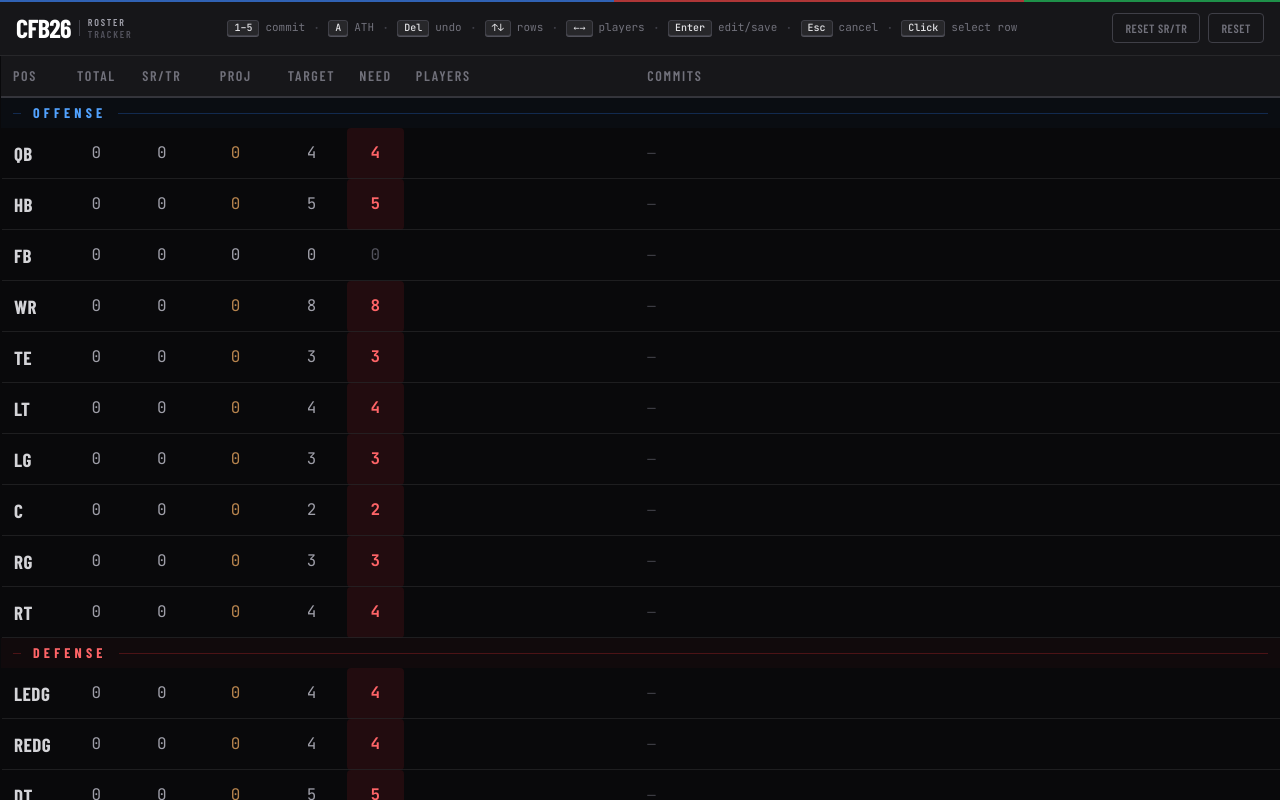
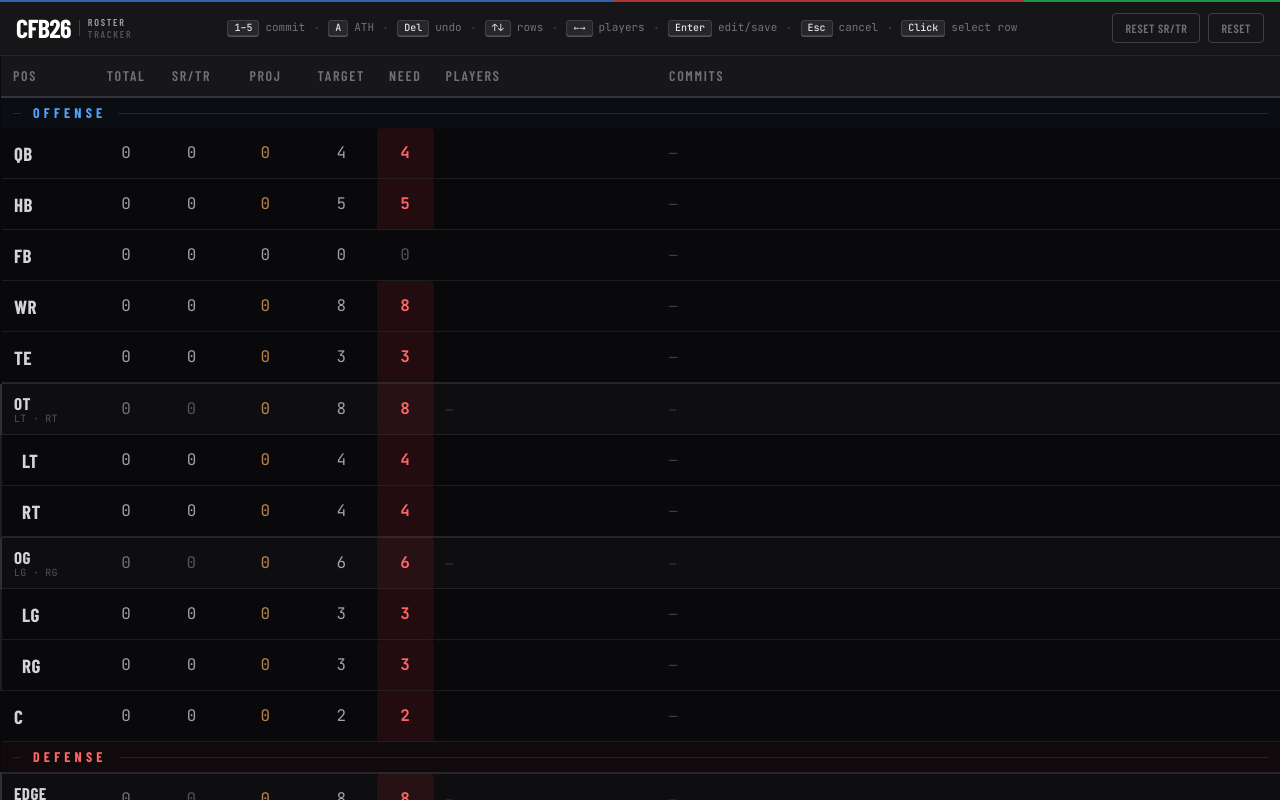
Before and after one commit to alexmanzo/cfb26-roster-tracker, a Vue app: page / in a window 1280 px wide. Shown: the top 800 px of the page. Built offline with nearby package versions, Linux system fonts and the light colour scheme.

Commit message:
Super group support

```diff
--- a/src/components/PositionRow.vue
+++ b/src/components/PositionRow.vue
@@ -10,6 +10,7 @@ const props = defineProps<{
   derived: DerivedStats;
   isFocused: boolean;
   athPending: boolean;
+  isSubRow?: boolean;
 }>();
 
 const emit = defineEmits<{
@@ -85,12 +86,12 @@ function needBg(need: number): string {
     <!-- Position label -->
     <td
       class="px-3 py-2.5 whitespace-nowrap transition-colors"
-      :class="isFocused ? 'border-l-2 border-blue-500' : 'border-l-2 border-transparent'"
+      :class="isFocused ? 'border-l-2 border-blue-500' : isSubRow ? 'border-l-2 border-zinc-700/40' : 'border-l-2 border-transparent'"
     >
       <div class="flex items-center gap-2">
         <span
           class="font-barlow font-bold text-[19px] tracking-wide leading-none"
-          :class="isFocused ? 'text-zinc-100' : 'text-zinc-300'"
+          :class="[isFocused ? 'text-zinc-100' : 'text-zinc-300', isSubRow && !isFocused ? 'ml-2' : '']"
           >{{ pos.label }}</span
         >
         <span v-if="isFocused" class="inline-block w-1 h-1 rounded-full bg-blue-400 animate-pulse" />
--- /dev/null
+++ b/src/components/PositionSuperGroupRow.vue
@@ -0,0 +1,82 @@
+<script setup lang="ts">
+import type { PositionSuperGroup, SuperGroupDerivedStats } from '../types/roster';
+import EditableCell from './EditableCell.vue';
+
+const props = defineProps<{
+  sg: PositionSuperGroup;
+  derived: SuperGroupDerivedStats;
+  memberLabels: string[];
+}>();
+
+const emit = defineEmits<{
+  'update:target': [sgId: string, value: number];
+}>();
+
+function needClass(need: number): string {
+  if (need > 0) return 'text-red-400 font-bold';
+  return 'text-emerald-400';
+}
+
+function needBg(need: number): string {
+  if (need > 0) return 'bg-red-500/10';
+  return '';
+}
+</script>
+
+<template>
+  <tr class="border-t-2 border-t-zinc-700/50 border-b border-b-zinc-700/40 bg-zinc-800/20">
+    <!-- Position label -->
+    <td class="px-3 py-2 whitespace-nowrap border-l-2 border-zinc-600/50">
+      <div class="flex flex-col gap-0.5">
+        <span class="font-barlow font-bold text-[17px] tracking-wide leading-none text-zinc-300">
+          {{ sg.label }}
+        </span>
+        <span class="font-jetbrains text-[10px] text-zinc-600 tracking-wide leading-none">
+          {{ memberLabels.join(' · ') }}
+        </span>
+      </div>
+    </td>
+
+    <!-- Total (combined) -->
+    <td class="px-3 py-2 text-center font-jetbrains tabular-data text-base text-zinc-500">
+      {{ derived.total }}
+    </td>
+
+    <!-- SR/TR (combined, read-only) -->
+    <td class="px-3 py-2 text-center font-jetbrains tabular-data text-base text-zinc-600">
+      {{ derived.srTrSum }}
+    </td>
+
+    <!-- Projected (combined) -->
+    <td
+      class="px-3 py-2 text-center font-jetbrains tabular-data text-base"
+      :class="derived.projected < sg.target ? 'text-orange-300/70' : 'text-zinc-500'"
+    >
+      {{ derived.projected }}
+    </td>
+
+    <!-- Target (group-level, editable) -->
+    <td class="px-2 py-1.5 text-center" @click.stop>
+      <EditableCell :value="sg.target" @update:value="emit('update:target', sg.id, $event)" />
+    </td>
+
+    <!-- Need -->
+    <td
+      class="px-3 py-2 text-center font-jetbrains tabular-data text-base rounded-sm"
+      :class="[needClass(derived.need), needBg(derived.need)]"
+    >
+      <span v-if="derived.need > 0">{{ derived.need }}</span>
+      <span v-else class="text-zinc-600">0</span>
+    </td>
+
+    <!-- Players — managed per sub-row -->
+    <td class="px-3 py-2">
+      <span class="text-zinc-700 text-xs font-jetbrains">—</span>
+    </td>
+
+    <!-- Commits — managed per sub-row -->
+    <td class="px-3 py-2">
+      <span class="text-zinc-700 text-xs font-jetbrains">—</span>
+    </td>
+  </tr>
+</template>
--- a/src/components/RosterTable.vue
+++ b/src/components/RosterTable.vue
@@ -1,15 +1,18 @@
 <script setup lang="ts">
 import { computed, onMounted, onUnmounted } from 'vue';
-import type { DerivedStats } from '../types/roster';
+import type { DerivedStats, PositionGroup, PositionSuperGroup, SuperGroupDerivedStats } from '../types/roster';
 import { useRosterStore } from '../composables/useRosterStore';
 import { useKeyboardNav } from '../composables/useKeyboardNav';
 import PositionRow from './PositionRow.vue';
+import PositionSuperGroupRow from './PositionSuperGroupRow.vue';
 
 const {
   state,
   derivedMap,
+  superGroupDerivedMap,
   updateSrTr,
   updateTarget,
+  updateSuperGroupTarget,
   addPlayer,
   removePlayer,
   updatePlayerOvr,
@@ -19,6 +22,59 @@ const {
 } = useRosterStore();
 
 const positionIds = computed(() => state.value.positions.map(p => p.id));
+
+type RenderItem =
+  | { kind: 'section'; key: string; def: GroupDef }
+  | { kind: 'superGroup'; key: string; sg: PositionSuperGroup; memberLabels: string[] }
+  | { kind: 'position'; key: string; pos: PositionGroup; isSubRow: boolean };
+
+const renderItems = computed((): RenderItem[] => {
+  const items: RenderItem[] = [];
+  const rendered = new Set<string>();
+  const posOrder = new Map(state.value.positions.map((p, i) => [p.id, i]));
+
+  // Build map: firstMemberId -> superGroup
+  const sgFirstMap = new Map<string, PositionSuperGroup>();
+  for (const sg of state.value.superGroups) {
+    const firstId = [...sg.memberIds].sort(
+      (a, b) => (posOrder.get(a) ?? 999) - (posOrder.get(b) ?? 999)
+    )[0];
+    if (firstId !== undefined) sgFirstMap.set(firstId, sg);
+  }
+
+  for (const pos of state.value.positions) {
+    if (rendered.has(pos.id)) continue;
+
+    // Section divider (OFFENSE / DEFENSE / SPECIAL TEAMS)
+    const groupDef = getGroupForStart(pos.id);
+    if (groupDef) items.push({ kind: 'section', key: `section-${groupDef.label}`, def: groupDef });
+
+    const sg = sgFirstMap.get(pos.id);
+    if (sg) {
+      // Emit super group header then all members together
+      const memberLabels = sg.memberIds.map(
+        id => state.value.positions.find(p => p.id === id)?.label ?? id.toUpperCase()
+      );
+      items.push({ kind: 'superGroup', key: `sg-${sg.id}`, sg, memberLabels });
+
+      const members = [...sg.memberIds].sort(
+        (a, b) => (posOrder.get(a) ?? 999) - (posOrder.get(b) ?? 999)
+      );
+      for (const memberId of members) {
+        const memberPos = state.value.positions.find(p => p.id === memberId);
+        if (memberPos) {
+          items.push({ kind: 'position', key: `pos-${memberPos.id}`, pos: memberPos, isSubRow: true });
+          rendered.add(memberId);
+        }
+      }
+    } else {
+      items.push({ kind: 'position', key: `pos-${pos.id}`, pos, isSubRow: false });
+      rendered.add(pos.id);
+    }
+  }
+
+  return items;
+});
 
 const { focusedRowId, athPending, handleKeydown, setFocus } = useKeyboardNav(
   positionIds,
@@ -86,27 +142,39 @@ defineExpose({ state, derivedMap });
       </thead>
 
       <tbody>
-        <template v-for="pos in state.positions" :key="pos.id">
+        <template v-for="item in renderItems" :key="item.key">
 
-          <!-- Position group section divider -->
-          <tr v-if="getGroupForStart(pos.id)" :class="getGroupForStart(pos.id)!.bgClass">
+          <!-- Offense / Defense / Special Teams section divider -->
+          <tr v-if="item.kind === 'section'" :class="item.def.bgClass">
             <td colspan="8" class="px-3 py-[5px]">
               <div class="flex items-center gap-3">
-                <div class="h-px w-2 shrink-0" :class="getGroupForStart(pos.id)!.lineClass" />
+                <div class="h-px w-2 shrink-0" :class="item.def.lineClass" />
                 <span
                   class="font-barlow text-sm font-bold tracking-[0.3em] uppercase shrink-0"
-                  :class="getGroupForStart(pos.id)!.textClass"
-                >{{ getGroupForStart(pos.id)!.label }}</span>
-                <div class="h-px flex-1" :class="getGroupForStart(pos.id)!.lineClass" />
+                  :class="item.def.textClass"
+                >{{ item.def.label }}</span>
+                <div class="h-px flex-1" :class="item.def.lineClass" />
               </div>
             </td>
           </tr>
 
+          <!-- Position super-group summary row -->
+          <PositionSuperGroupRow
+            v-else-if="item.kind === 'superGroup'"
+            :sg="item.sg"
+            :derived="(superGroupDerivedMap.get(item.sg.id) as SuperGroupDerivedStats)"
+            :memberLabels="item.memberLabels"
+            @update:target="updateSuperGroupTarget"
+          />
+
+          <!-- Individual position row -->
           <PositionRow
-            :pos="pos"
-            :derived="(derivedMap.get(pos.id) as DerivedStats)"
-            :isFocused="focusedRowId === pos.id"
+            v-else
+            :pos="item.pos"
+            :derived="(derivedMap.get(item.pos.id) as DerivedStats)"
+            :isFocused="focusedRowId === item.pos.id"
             :athPending="athPending"
+            :isSubRow="item.isSubRow"
             @row-focus="setFocus"
             @update:srTr="updateSrTr"
             @update:target="updateTarget"
--- a/src/composables/useRosterStore.ts
+++ b/src/composables/useRosterStore.ts
@@ -1,6 +1,6 @@
 import { computed } from 'vue';
-import type { Commit, DerivedStats, PositionGroup, RosterState } from '../types/roster';
-import { DEFAULT_POSITIONS } from '../data/defaultPositions';
+import type { Commit, DerivedStats, PositionGroup, RosterState, SuperGroupDerivedStats } from '../types/roster';
+import { DEFAULT_POSITIONS, DEFAULT_SUPER_GROUPS } from '../data/defaultPositions';
 import { useLocalStorage } from './useLocalStorage';
 
 function deepClone<T>(val: T): T {
@@ -18,7 +18,13 @@ function createStore() {
   const state = useLocalStorage<RosterState>('cfb26-roster', {
     version: 1,
     positions: deepClone(DEFAULT_POSITIONS),
+    superGroups: deepClone(DEFAULT_SUPER_GROUPS),
   });
+
+  // Migration: add superGroups if missing from older stored data
+  if (!state.value.superGroups) {
+    state.value = { ...state.value, superGroups: deepClone(DEFAULT_SUPER_GROUPS) };
+  }
 
   const derivedMap = computed(() => {
     const map = new Map<string, DerivedStats>();
@@ -27,6 +33,21 @@ function createStore() {
       const projected = (total - pos.srTr) + pos.commits.length;
       const need = pos.target - projected;
       map.set(pos.id, { total, projected, need });
+    }
+    return map;
+  });
+
+  const superGroupDerivedMap = computed(() => {
+    const map = new Map<string, SuperGroupDerivedStats>();
+    for (const sg of state.value.superGroups) {
+      let total = 0, projected = 0, srTrSum = 0;
+      for (const memberId of sg.memberIds) {
+        const d = derivedMap.value.get(memberId);
+        if (d) { total += d.total; projected += d.projected; }
+        const pos = state.value.positions.find(p => p.id === memberId);
+        if (pos) srTrSum += pos.srTr;
+      }
+      map.set(sg.id, { total, projected, need: sg.target - projected, srTrSum });
     }
     return map;
   });
@@ -43,6 +64,11 @@ function createStore() {
   function updateTarget(posId: string, value: number) {
     const pos = getPosition(posId);
     if (pos) pos.target = Math.max(0, value);
+  }
+
+  function updateSuperGroupTarget(sgId: string, value: number) {
+    const sg = state.value.superGroups.find(s => s.id === sgId);
+    if (sg) sg.target = Math.max(0, value);
   }
 
   function addPlayer(posId: string, ovr: number) {
@@ -98,14 +124,17 @@ function createStore() {
     state.value = {
       version: 1,
       positions: deepClone(DEFAULT_POSITIONS),
+      superGroups: deepClone(DEFAULT_SUPER_GROUPS),
     };
   }
 
   return {
     state,
     derivedMap,
+    superGroupDerivedMap,
     updateSrTr,
     updateTarget,
+    updateSuperGroupTarget,
     addPlayer,
     removePlayer,
     updatePlayerOvr,
--- a/src/data/defaultPositions.ts
+++ b/src/data/defaultPositions.ts
@@ -1,4 +1,4 @@
-import type { PositionGroup } from '../types/roster';
+import type { PositionGroup, PositionSuperGroup } from '../types/roster';
 
 let _idCounter = 0;
 function uid() { return String(++_idCounter); }
@@ -177,3 +177,10 @@ export const DEFAULT_POSITIONS: PositionGroup[] = [
     commits: [],
   },
 ];
+
+export const DEFAULT_SUPER_GROUPS: PositionSuperGroup[] = [
+  { id: 'ot', label: 'OT', memberIds: ['lt', 'rt'], target: 8 },
+  { id: 'og', label: 'OG', memberIds: ['lg', 'rg'], target: 6 },
+  { id: 'edge', label: 'EDGE', memberIds: ['ledg', 'redg'], target: 8 },
+  { id: 'olb', label: 'OLB', memberIds: ['sam', 'will'], target: 7 },
+];
```
Also changed, not shown: src/types/roster.ts (+12 -0 lines).
